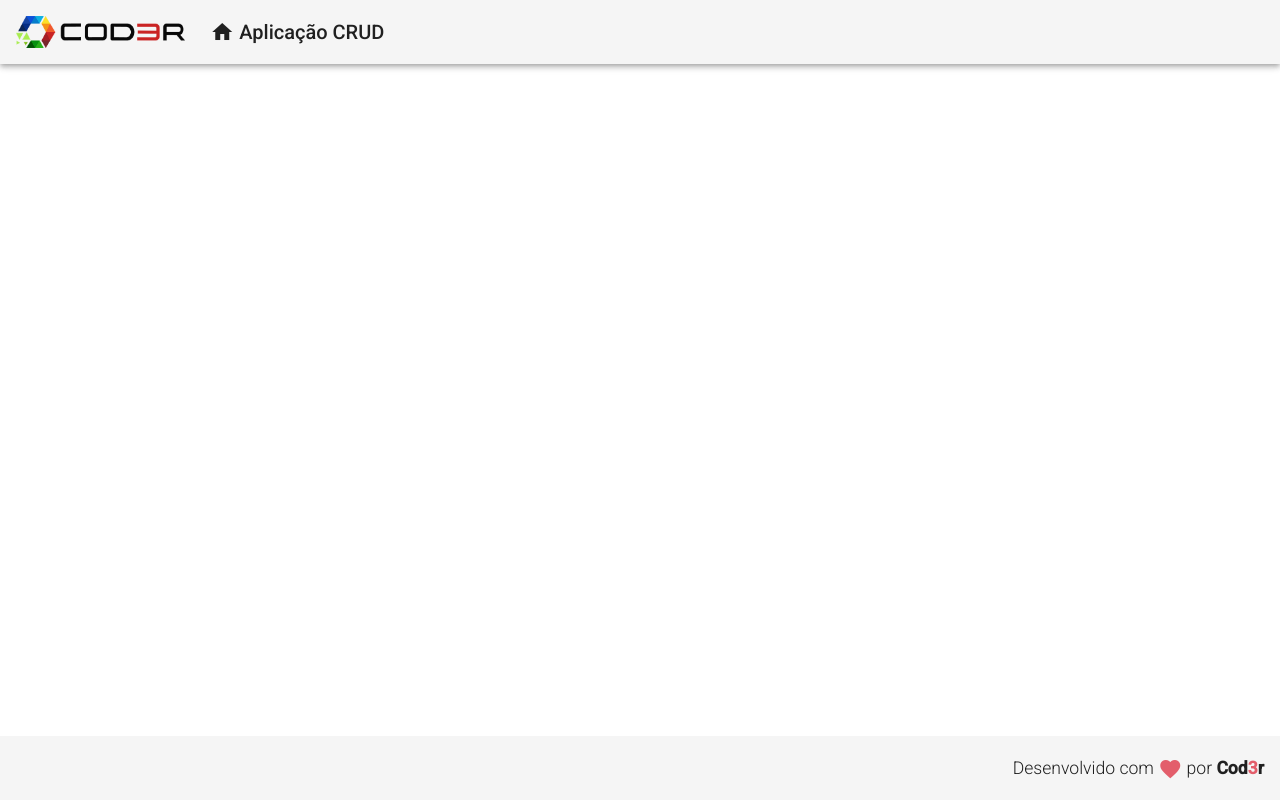
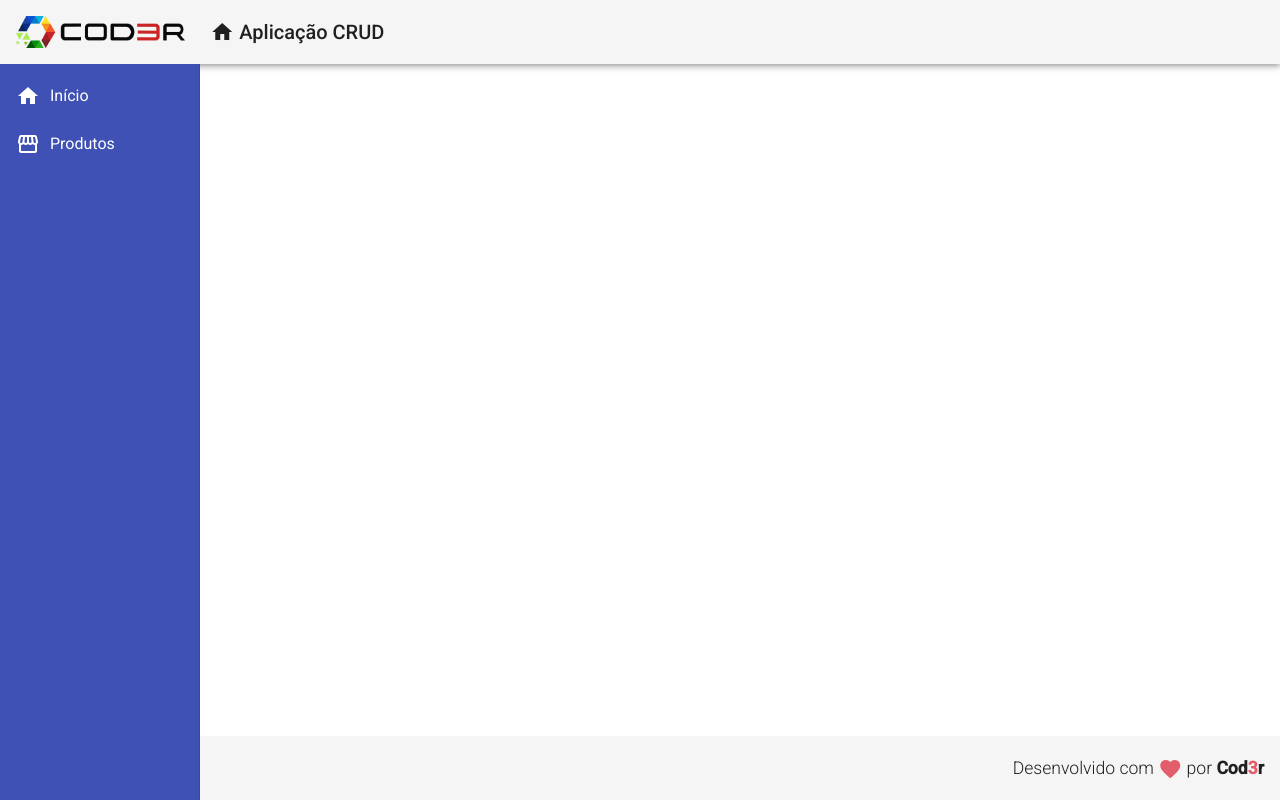
Before and after one commit to jeffersonramos/cod3r-angular-crud, an Angular app in the folder frontend/: page / in a window 1280 px wide. Built offline with nearby package versions, Linux system fonts and the light colour scheme.

Commit message:
Adiciona o componente nav

```diff
--- a/frontend/src/app/app-component.html
+++ b/frontend/src/app/app-component.html
@@ -1,2 +1,3 @@
 <app-header></app-header>
+<app-nav></app-nav>
 <app-footer></app-footer>
--- /dev/null
+++ b/frontend/src/app/components/template/nav/nav.component.css
@@ -0,0 +1,12 @@
+.sidenav {
+    background-color: #3F51B5;
+    width: 200px;
+}
+
+.sidenav a {
+    color: #FFF;
+}
+
+.sidenav i {
+    padding-right: 10px;
+}
--- /dev/null
+++ b/frontend/src/app/components/template/nav/nav.component.html
@@ -0,0 +1,19 @@
+<mat-sidenav-container class="container">
+    <mat-sidenav class="sidenav" mode="side" opened
+        fixedInViewport="true" fixedTopGap="64">
+        <mat-nav-list class="nav-list">
+            <a mat-list-item>
+               <i class="material-icons">
+                    home
+               </i>
+               Início
+            </a>
+            <a mat-list-item>
+                <i class="material-icons">
+                    storefront
+                </i>
+                Produtos
+             </a>
+        </mat-nav-list>
+    </mat-sidenav>
+</mat-sidenav-container>
--- /dev/null
+++ b/frontend/src/app/components/template/nav/nav.component.ts
@@ -0,0 +1,15 @@
+import { Component, OnInit } from '@angular/core';
+
+@Component({
+  selector: 'app-nav',
+  templateUrl: './nav.component.html',
+  styleUrls: ['./nav.component.css']
+})
+export class NavComponent implements OnInit {
+
+  constructor() { }
+
+  ngOnInit(): void {
+  }
+
+}
```
Also changed, not shown: frontend/src/app/app.module.ts (+10 -2 lines).
